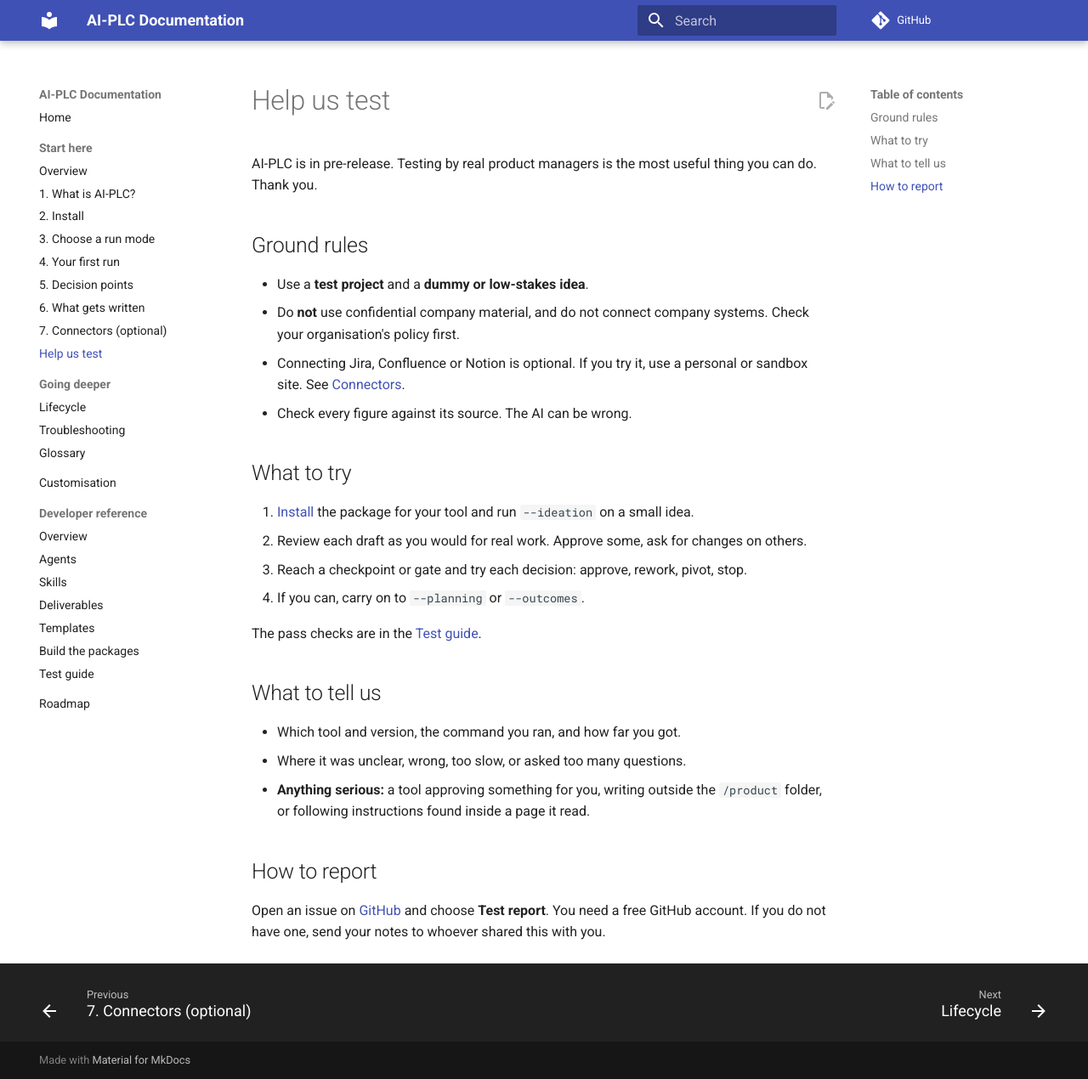
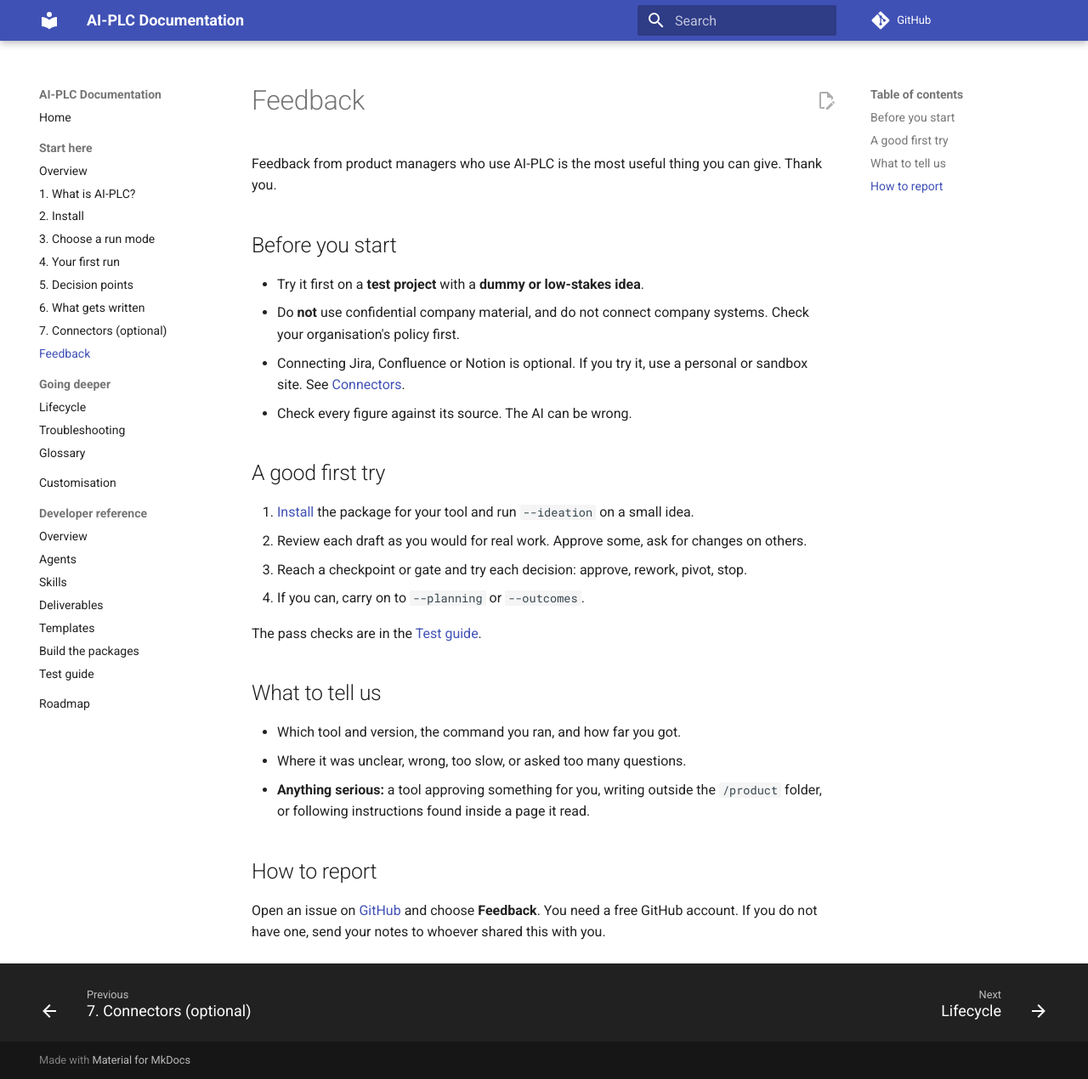
Before and after one commit to lasith-tekly/ai-plc, an MkDocs documentation site: the page built from docs/guide/feedback.md, in a window 1280 px wide and 1270 px high. Shown: the whole window at 85% size. Built offline with MkDocs 1.6.1 and Material for MkDocs 9.7.7, drawn with Linux system fonts in a browser that asks for light colours; comment, search, counter and statistics services are not loaded.

Commit message:
Present as a normal release: feedback wording instead of tester framing
Co-Authored-By: Claude Sonnet 5.5 <noreply@anthropic.com>
Claude-Session: https://claude.ai/code/session_01MWPVz2aHoek2etukWYAde9

```diff
--- a/docs/guide/testing.md
+++ b/docs/guide/feedback.md
@@ -1,15 +1,15 @@
-# Help us test
+# Feedback
 
-AI-PLC is in pre-release. Testing by real product managers is the most useful thing you can do. Thank you.
+Feedback from product managers who use AI-PLC is the most useful thing you can give. Thank you.
 
-## Ground rules
+## Before you start
 
-- Use a **test project** and a **dummy or low-stakes idea**.
+- Try it first on a **test project** with a **dummy or low-stakes idea**.
 - Do **not** use confidential company material, and do not connect company systems. Check your organisation's policy first.
 - Connecting Jira, Confluence or Notion is optional. If you try it, use a personal or sandbox site. See [Connectors](../MCP-SETUP.md).
 - Check every figure against its source. The AI can be wrong.
 
-## What to try
+## A good first try
 
 1. [Install](install.md) the package for your tool and run `--ideation` on a small idea.
 2. Review each draft as you would for real work. Approve some, ask for changes on others.
@@ -26,4 +26,4 @@ The pass checks are in the [Test guide](../TEST-GUIDE.md).
 
 ## How to report
 
-Open an issue on [GitHub](https://github.com/lasith-tekly/ai-plc/issues/new/choose) and choose **Test report**. You need a free GitHub account. If you do not have one, send your notes to whoever shared this with you.
+Open an issue on [GitHub](https://github.com/lasith-tekly/ai-plc/issues/new/choose) and choose **Feedback**. You need a free GitHub account. If you do not have one, send your notes to whoever shared this with you.
--- a/mkdocs.yml
+++ b/mkdocs.yml
@@ -34,7 +34,7 @@ nav:
       - "5. Decision points": guide/gates.md
       - "6. What gets written": guide/files.md
       - "7. Connectors (optional)": MCP-SETUP.md
-      - Help us test: guide/testing.md
+      - Feedback: guide/feedback.md
   - Going deeper:
       - Lifecycle: guide/lifecycle.md
       - Troubleshooting: guide/troubleshooting.md
```
Also changed, not shown: RELEASE-NOTES-v1.0.md (+2 -2 lines), 3 other files.
